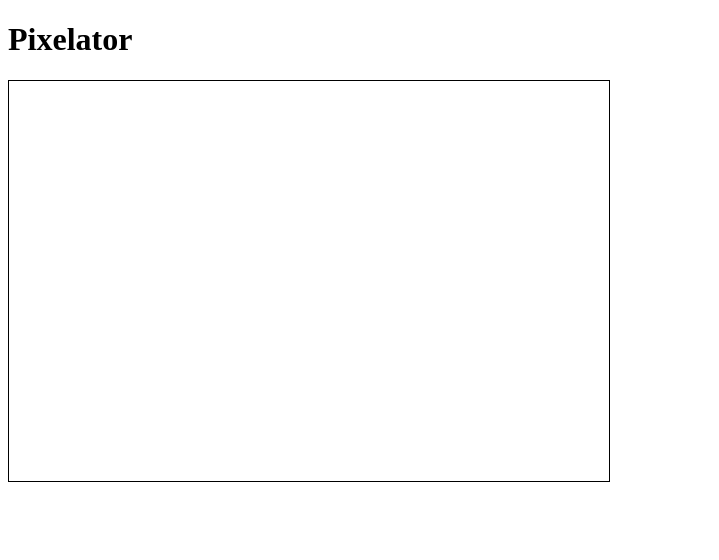
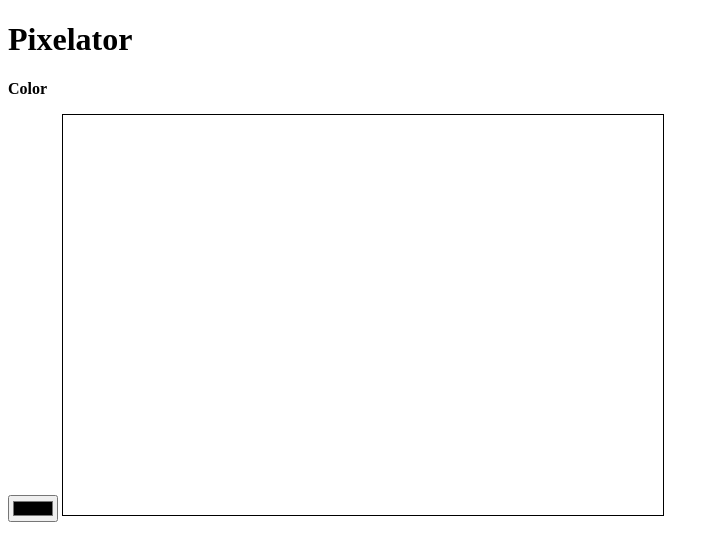
Before and after one commit to mihna123/pixelator, a plain HTML site: page index.html in a window 1280 px wide. Shown: the whole page, without its empty margins (0-719 px from the left). Drawn offline with Linux system fonts and the light colour scheme.

Commit message:
Add color input

```diff
--- a/index.html
+++ b/index.html
@@ -15,6 +15,7 @@
 
 <body>
   <h1>Pixelator</h1>
+  <p><b>Color</b></p><input id="colors-b" type="color"></input>
   <canvas id="main-canvas" width="600" height="400">
     Sorry, your browser does not support the canvas element
   </canvas>
```
